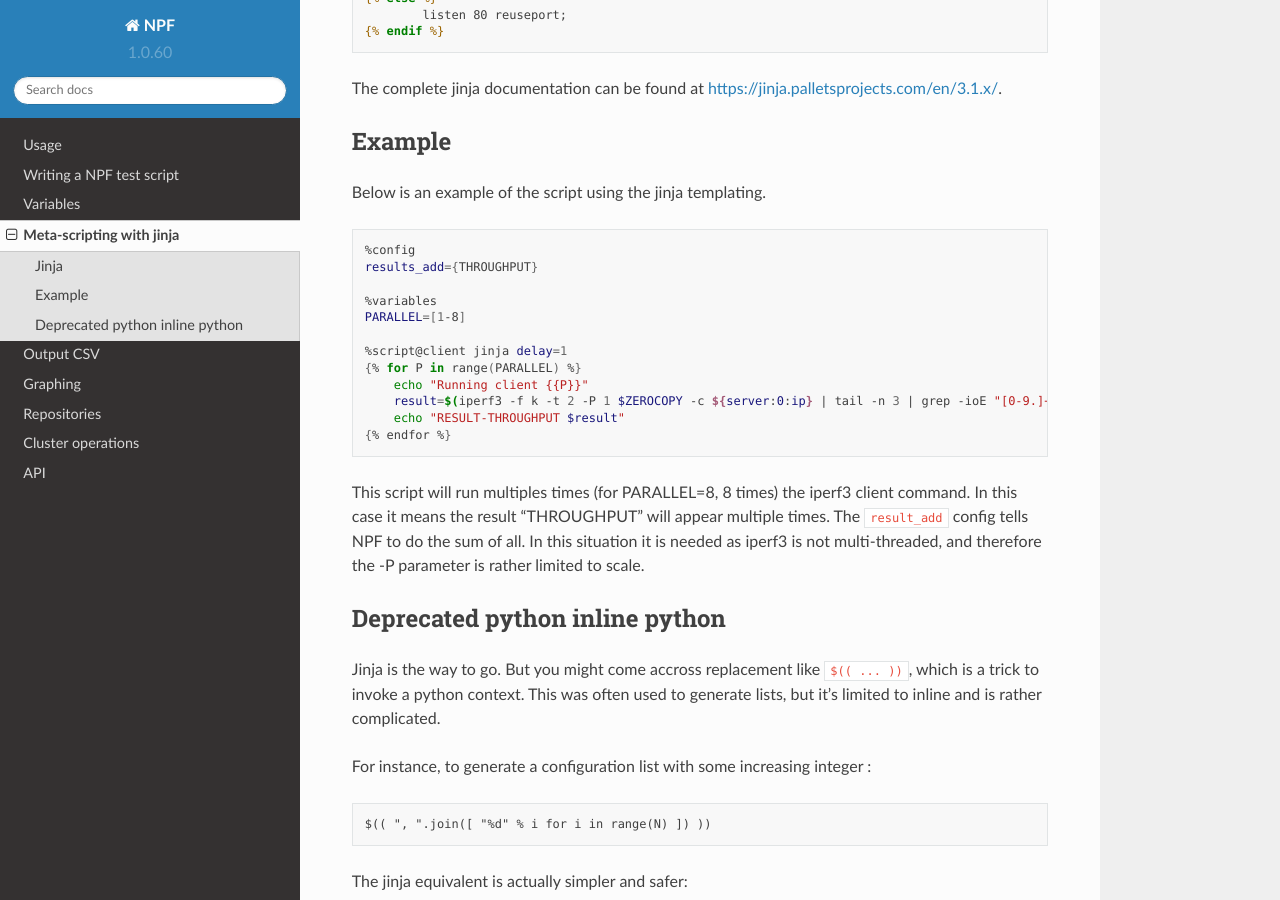
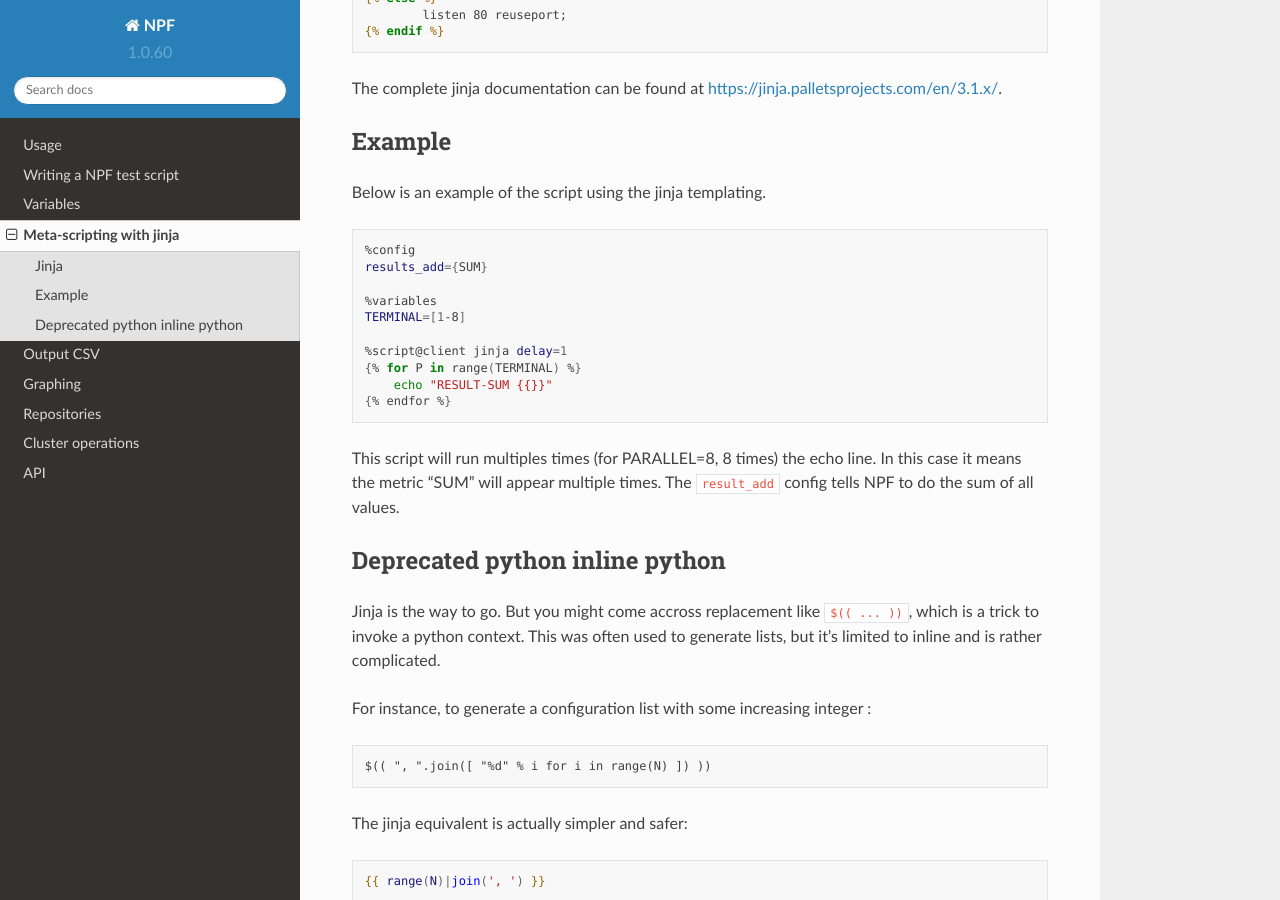
Before and after one commit to tbarbette/npf-docs, a Sphinx documentation site: the page built from docs/source/jinja.rst, in a window 1280 px wide and 900 px high, scrolled down 711 px. Built offline with Sphinx 7.4.7 and the Read the Docs theme 2.0.0, drawn with Linux system fonts in a browser that asks for light colours.

Commit message:
Example not tied to iperf, too complex

```diff
--- a/docs/source/jinja.rst
+++ b/docs/source/jinja.rst
@@ -40,22 +40,19 @@ Below is an example of the script using the jinja templating.
 .. code-block:: bash
 
     %config
-    results_add={THROUGHPUT}
+    results_add={SUM}
 
     %variables
-    PARALLEL=[1-8]
+    TERMINAL=[1-8]
 
     %script@client jinja delay=1
-    {% for P in range(PARALLEL) %}
-        echo "Running client {{P}}"
-        result=$(iperf3 -f k -t 2 -P 1 $ZEROCOPY -c ${server:0:ip} | tail -n 3 | grep -ioE "[0-9.]+ [kmg]bits")
-        echo "RESULT-THROUGHPUT $result"
+    {% for P in range(TERMINAL) %}
+        echo "RESULT-SUM {{}}"
     {% endfor %}
 
-This script will run multiples times (for PARALLEL=8, 8 times) the iperf3 client command.
-In this case it means the result "THROUGHPUT" will appear multiple times.
-The ``result_add`` config tells NPF to do the sum of all.
-In this situation it is needed as iperf3 is not multi-threaded, and therefore the -P parameter is rather limited to scale.
+This script will run multiples times (for PARALLEL=8, 8 times) the echo line.
+In this case it means the metric "SUM" will appear multiple times.
+The ``result_add`` config tells NPF to do the sum of all values.
 
 Deprecated python inline python
 -------------------------------
```
